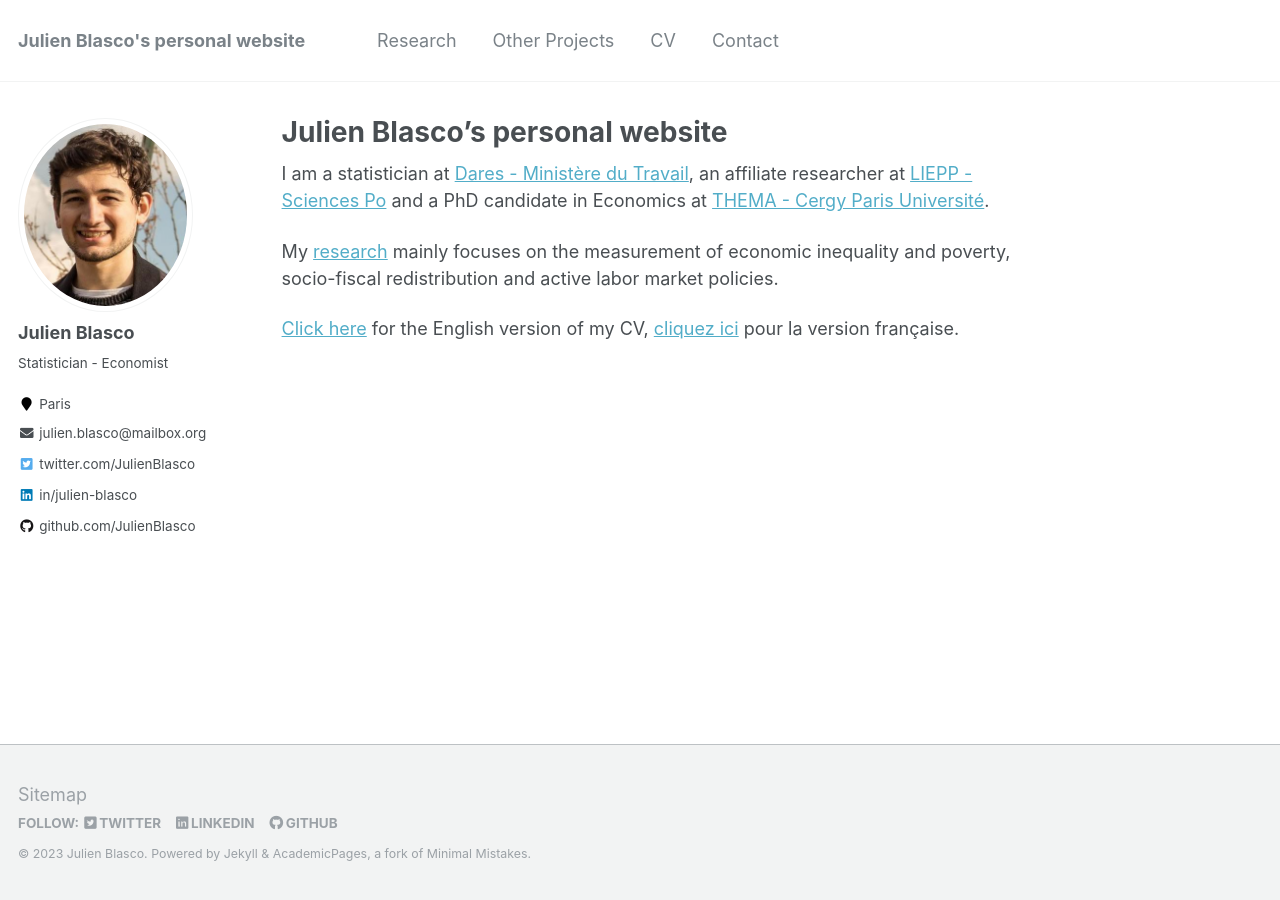
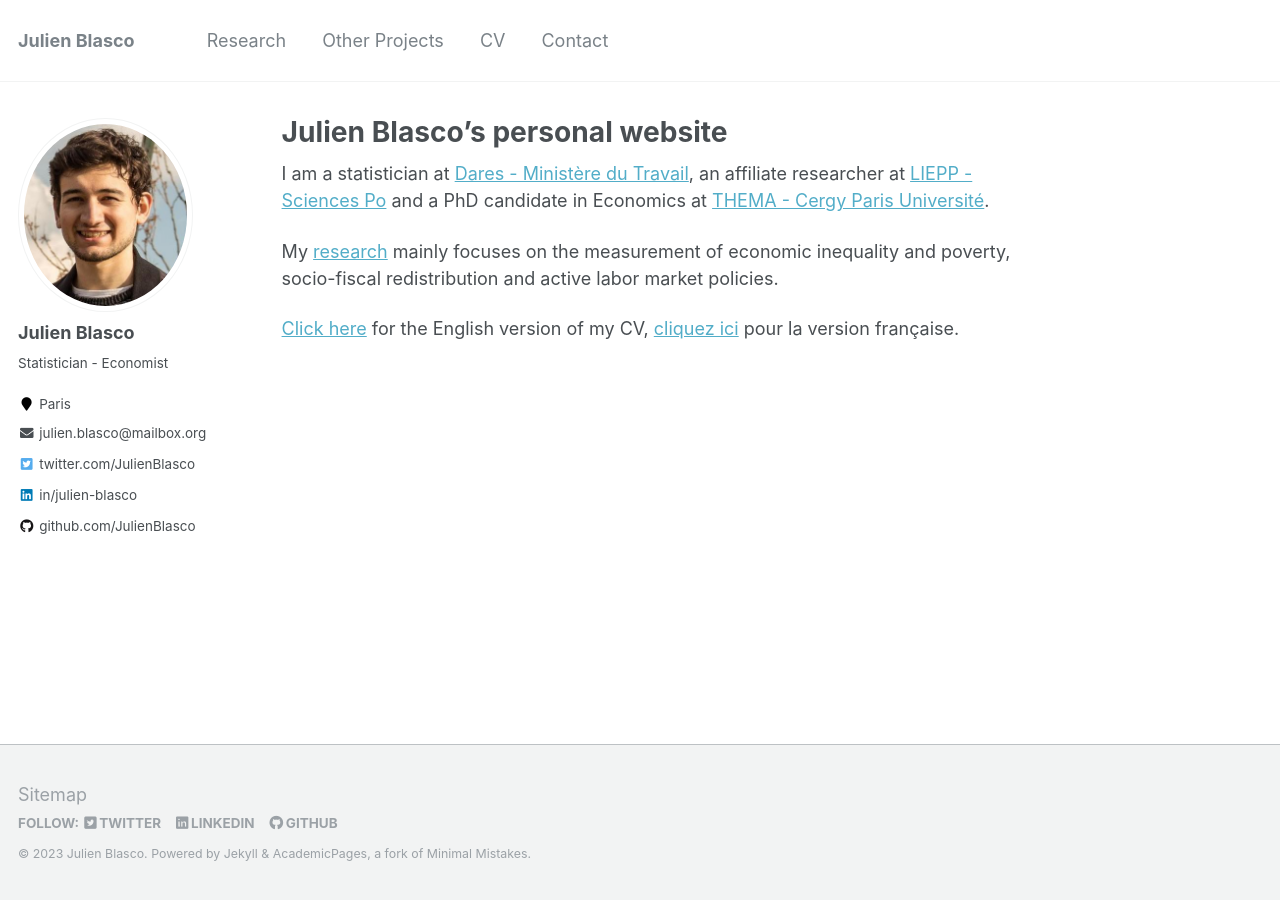
Before and after one commit to JulienBlasco/julienblasco.github.io, a Jekyll site: the page built from _pages/about.md, in a window 1280 px wide. Built offline with Jekyll 4.4.1, drawn with Linux system fonts in a browser that asks for light colours.

Commit message:
Modifiation titre

```diff
--- a/_config.yml
+++ b/_config.yml
@@ -7,7 +7,7 @@
 
 # Site Settings
 locale                   : "en-US"
-title                    : "Julien Blasco's personal website"
+title                    : "Julien Blasco"
 title_separator          : "-"
 name                     : &name "Julien Blasco"
 description              : &description "Julien Blasco's personal website"
```
